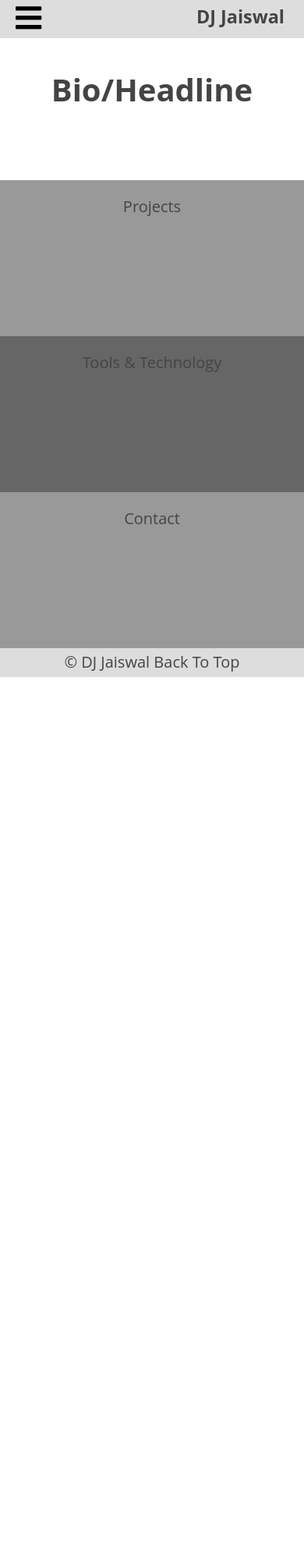
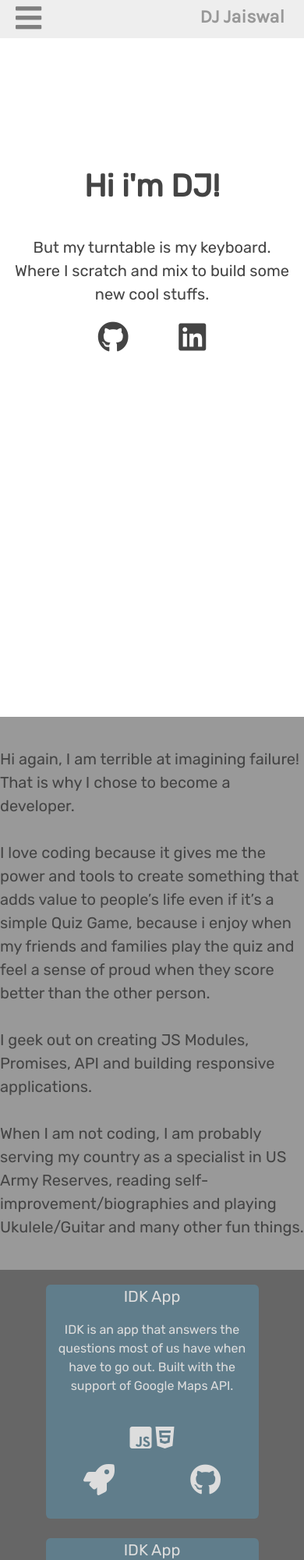
Before and after one commit to DJRockstar/Personal-Portfolio, a plain HTML site: page index.html in a window 390 px wide. Shown: the top 2000 px of the page at 78% size. Before the commit the page ends 868 px from the top, so only its background shows below. Drawn offline with nearby package versions, Linux system fonts and the light colour scheme.

Commit message:
Added Additional Data and Featured

```diff
--- a/index.html
+++ b/index.html
@@ -3,6 +3,7 @@
 	<head>
 		<title>DJ Jaiswal</title>
         <link rel="stylesheet" type="text/css" href="https://cdnjs.cloudflare.com/ajax/libs/normalize/6.0.0/normalize.css">
+        <link href="https://fonts.googleapis.com/css?family=Karla|Rubik" rel="stylesheet">
         <link rel="stylesheet" href="https://use.fontawesome.com/releases/v5.8.1/css/all.css" integrity="sha384-50oBUHEmvpQ+1lW4y57PTFmhCaXp0ML5d60M1M7uH2+nqUivzIebhndOJK28anvf" crossorigin="anonymous">
 		<link rel="stylesheet" href="main.css">
 		<meta name="viewport" content="width=device-width, initial-scale=1">
@@ -30,14 +31,90 @@
 
         <main role="main">
             <header id = "bio" class="banner">
-                <h1>Bio/Headline</h1>
+                <h2>Hi i'm DJ!</h2>
+                <p>But my turntable is my keyboard.
+                   <br>Where I scratch and mix to build some new cool stuffs.
+                </p>
+                <a href="#"><i class="fab fa-github"></i></a>
+                <a href="#"><i class="fab fa-linkedin"></i></a>
             </header>
-            <section id="project">
-                Projects
+
+            <section id="about">
+                <p class="about-me">Hi again, I am terrible at imagining failure! That is why I chose to become a developer.
+                   <br><br> I love coding because it gives me the power and tools to create something that adds value to people’s life even if it’s a simple Quiz Game,
+                   because i enjoy when my friends and families play the quiz and feel a sense of proud when they score better than the other person. <br><br> I geek out on creating JS Modules, Promises, API and building responsive applications.
+                   <br><br>When I am not coding, I am probably serving my country as a specialist in US Army Reserves, reading self-improvement/biographies and playing Ukulele/Guitar and many other fun things.
+                </p>
             </section>
-            <section id="toolsandtech">
-                Tools & Technology
-            </section>
+
+            <section id="project"> <!--Portfolio section open-->
+                <div class="card-container">
+                    <div class="prj-title-container">
+                        IDK App
+                    </div>
+
+                    <div class="prj-desc-container">
+                        IDK is an app that answers the questions most of us
+                        have when have to go out. Built with the support of
+                        Google Maps API.
+                    </div>
+
+                    <div class="tech-logo-container">
+                        <i class="fab fa-js-square"></i>
+                        <i class="fab fa-html5"></i>
+                    </div>
+
+                    <div class="link-container">
+                        <span><i class="fas fa-rocket"></i></span>
+                        <span><i class="fab fa-github"></i></span>
+                    </div>
+                </div>
+
+                <div class="card-container">
+                     <div class="prj-title-container">
+                        <span>IDK App</span>
+                    </div>
+                    <div class="prj-desc-container">
+                        <span class="project-desc"> IDK is an app that answers the questions most of us
+                                have when have to go out. Built with the support of
+                                Google Maps API.
+                        </span>
+                    </div>
+
+                    <div class="tech-logo-container">
+                            <span><i class="fab fa-js-square"></i></span>
+                            <i class="fab fa-html5"></i>
+                    </div>
+
+                    <div class="link-container">
+                            <span><i class="fas fa-rocket"></i></span>
+                            <span><i class="fab fa-github"></i></span>
+                        </div>
+                    </div>
+
+                    <div class="card-container">
+                        <div class="prj-title-container">
+                            <span>IDK App</span>
+                        </div>
+                        <div class="prj-desc-container">
+                            <span class="project-desc"> IDK is an app that answers the questions most of us
+                                have when have to go out. Built with the support of
+                                Google Maps API.
+                            </span>
+                        </div>
+
+                        <div class="tech-logo-container">
+                                <span><i class="fab fa-js-square"></i></span>
+                                <i class="fab fa-html5"></i>
+                        </div>
+
+                        <div class="link-container">
+                            <span><i class="fas fa-rocket"></i></span>
+                            <span><i class="fab fa-github"></i></span>
+                        </div>
+                </div>
+            </section> <!--Portfolio section open-->
+
             <section id="contact">
                 Contact
             </section>
--- a/main.css
+++ b/main.css
@@ -8,8 +8,7 @@ a{
 }
 
 body {
-    font-family: "Open Sans",
-    sans-serif;
+    font-family: 'Rubik', sans-serif;
     font-size: 20px;
     color: #444;
     text-align: center;
@@ -25,7 +24,6 @@ ul {
     right: 20px;
 }
 
-
 li{
     padding: 0 10px;
 }
@@ -34,6 +32,7 @@ li{
 nav,footer{
     padding: 1% 0;
     background-color: #ddd;
+    opacity: 0.5;
 }
 
 nav {
@@ -43,24 +42,28 @@ nav {
     top: 0;
     left: 0;
     right: 0;
-    z-index: 100;
+    z-index:10;
 }
 
 h3.brand-name{
+    font-family: 'Karla', sans-serif;
     margin: 0;
-    white-space: nowrap;
     align-self: flex-start;
 }
 
 header {
     height: auto;
-    padding: 15%;
+    padding: 15% 2%;
 }
 
 section {
     min-height: 200px;
     background-color: #666;
     padding: 5% 0;
+}
+
+.about-me{
+    text-align: left;
 }
 
 section:nth-child(even){
@@ -93,7 +96,6 @@ i {
   }
 
 
-
 /*Mobile Version - Collapsable Menu*/
 
 @media screen and (max-width:580px){
@@ -122,6 +124,7 @@ i {
     .brand-name{
         position: absolute;
         right: 25px;
+        color: #333;
     }
 
     .side-nav{
@@ -148,4 +151,72 @@ i {
           color: #111;
           background-color: #ddd;
       }
+
+      /* Header Section */
+
+      header#bio{
+          height: 95vh;
+      }
+      header.banner h2 {
+        font-size: 40px;
+      }
+
+      header.banner{
+          margin-top: 30%;
+      }
+
+/*    Project section */
+      div.card-container{
+        width: 70%;
+        height: 300px;
+        margin: 0 auto;
+        /* border: 1px solid red; */
+        background-color: #607d8b ;
+        margin-bottom: 1.25em;
+        color: #ddd;
+        border-radius: 2%;
+      }
+
+      .card-container:hover{
+        box-shadow: 2px 4px 4px 5px #888888;
+      }
+
+      div.prj-title-container{
+          display: block;
+      }
+
+      div.prj-desc-container{
+          font-size: 16px;
+          /* border: 1px solid salmon; */
+          height: 50%;
+          padding-top: 1em;
+          padding-left: 5px;
+          padding-right: 5px;
+      }
+
+      div.link-container{
+          width: 100%;
+          height: 70px;
+          /* border: 1px solid black; */
+          align-self: flex-end;
+          display: flex;
+          justify-content: space-around;
+          padding-top: 10px;
+          background-color: #607d8b ;
+      }
+
+      i.fa-rocket, i.fa-github, i.fa-linkedin{
+          visibility: visible;
+          font-size: 40px;
+      }
+
+      i.fa-linkedin {
+          padding-left: 1.5em;
+      }
+
+      i.fa-js-square,i.fa-html5 {
+        visibility: visible;
+        font-size: 32px;
+        padding-bottom: .25em;
+      }
 }
```
